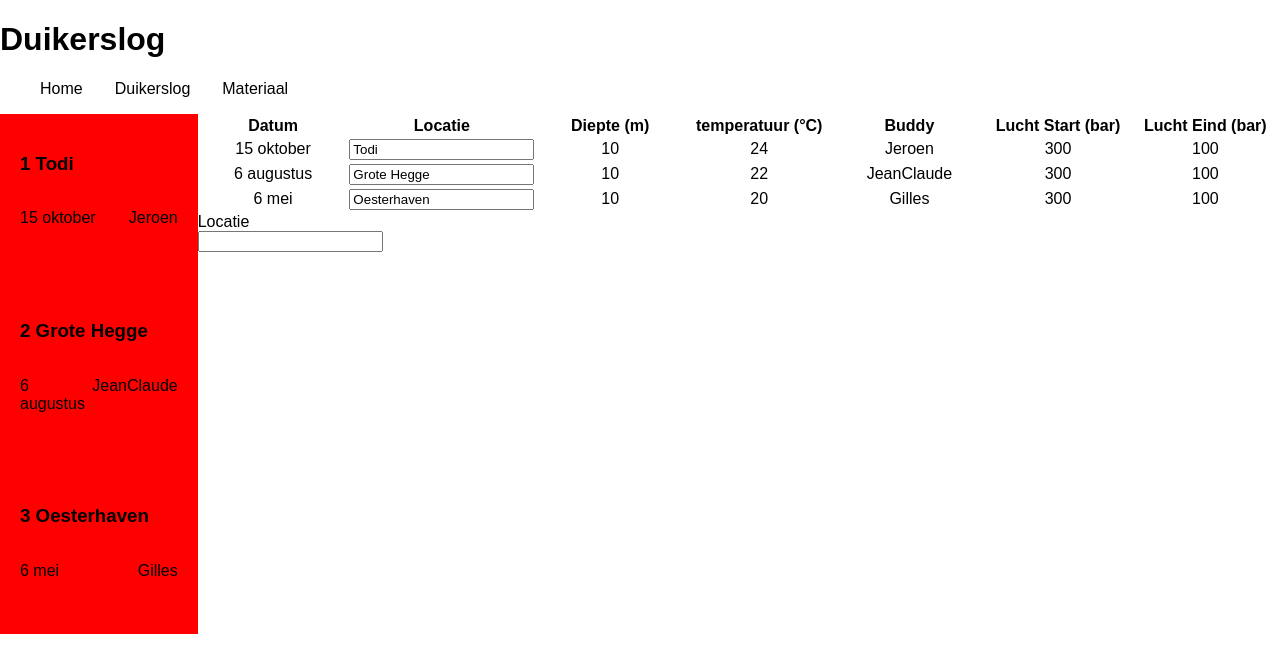
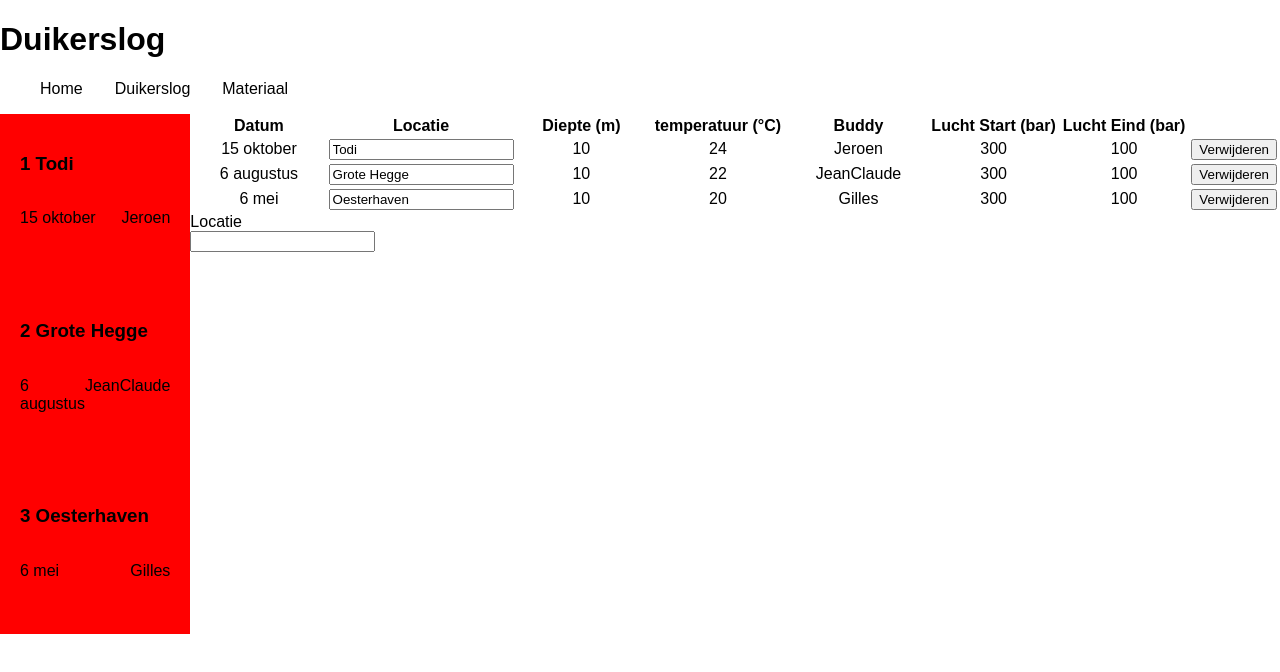
Before and after one commit to JessyVandoorn/WAD-Opdracht, a React (Create React App) app in the folder duikerslog/: page / in a window 1280 px wide. Shown: the top 672 px of the page. Built offline with nearby package versions, Linux system fonts and the light colour scheme.

Commit message:
#11 adding delete button

```diff
--- a/duikerslog/src/DiversTable.jsx
+++ b/duikerslog/src/DiversTable.jsx
@@ -1,7 +1,7 @@
 import React from "react";
 import PropTypes from "prop-types";
 
-const DiversTable = ({duiken, onChangeDuik}) => {
+const DiversTable = ({duiken, onChangeDuik, onClickDelete}) => {
     const handleChange = (e, id) => {
         const {value, Locatie} = e.currentTarget;
         const duik = {...duiken[id]};
@@ -21,6 +21,9 @@ const DiversTable = ({duiken, onChangeDuik}) => {
                 <td className="td">{duik.Buddy}</td>
                 <td className="td">{duik.luchtStart}</td>
                 <td className="td">{duik.luchtEind}</td>
+                <td className="td">
+                    <button onClick={onClickDelete}>Verwijderen</button>
+                </td>
             </tr>
         )
     }
```
